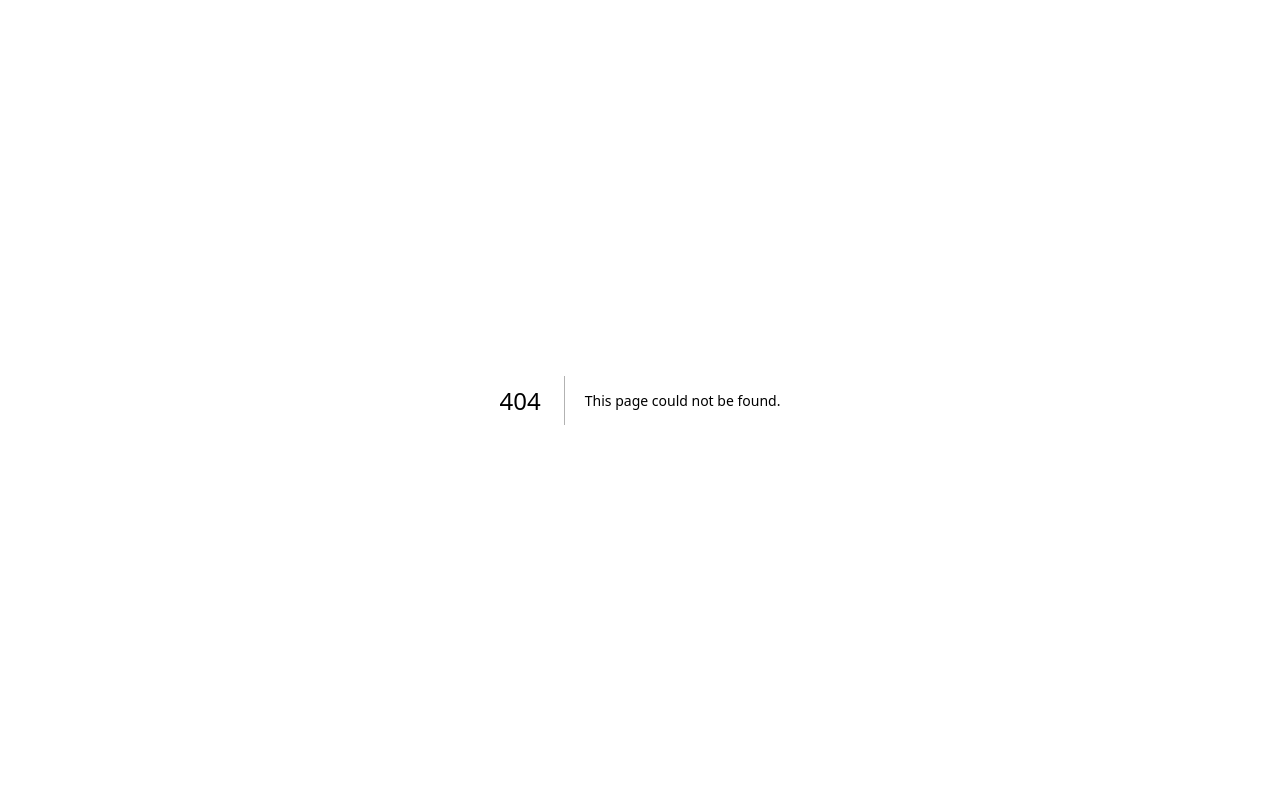
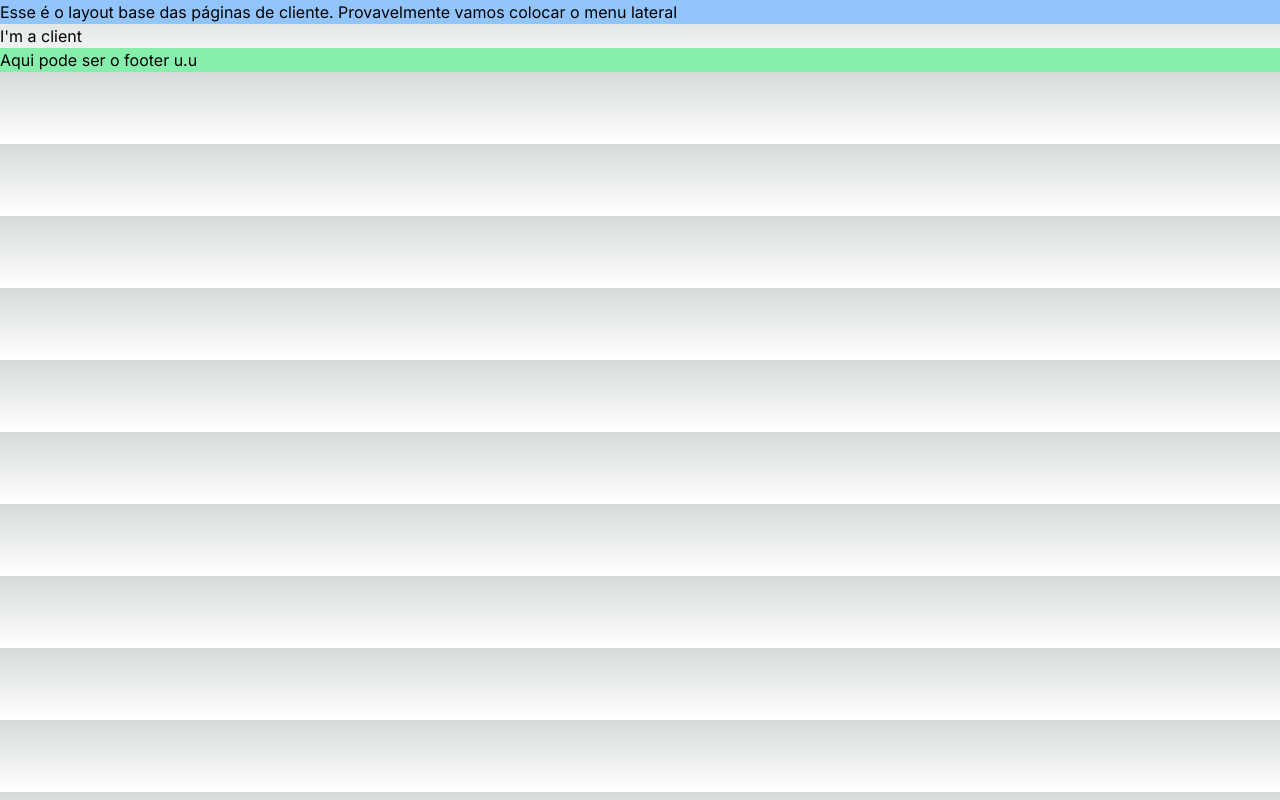
Before and after one commit to byte-stack-uefs/livrum, a Next.js app in the folder phase_4/app/webapp/: page /cliente in a window 1280 px wide. Before the commit this address had no page. Built offline with nearby package versions, Linux system fonts and the light colour scheme.

Commit message:
Adicionando página e layout de cliente (com um código de exemplo)

```diff
--- /dev/null
+++ b/phase_4/app/webapp/app/cliente/layout.tsx
@@ -0,0 +1,5 @@
+import ClientLayout from "../components/layouts/ClientLayout";
+
+export default function Layout({ children }: { children: React.ReactNode }) {
+    return <ClientLayout>{children}</ClientLayout>;
+}
--- /dev/null
+++ b/phase_4/app/webapp/app/cliente/page.tsx
@@ -0,0 +1,3 @@
+export default function Page() {
+    return <div>I'm a client</div>;
+}
```
